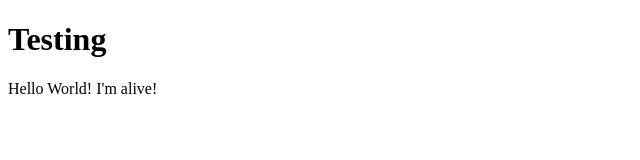
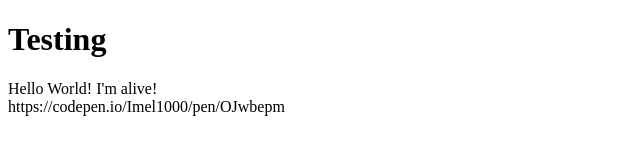
Before and after one commit to Imel1000/wdd230, a plain HTML site: page index.html in a window 1280 px wide. Shown: the whole page, without its empty margins (0-640 px from the left). Drawn offline with Linux system fonts and the light colour scheme.

Commit message:
pen, change

```diff
--- a/index.html
+++ b/index.html
@@ -9,5 +9,6 @@
     <body>
         <h1>Testing</h1>
         <footer>Hello World! I'm alive!</footer>
+        <footer>https://codepen.io/Imel1000/pen/OJwbepm</footer>
     </body>
 </html>
```
